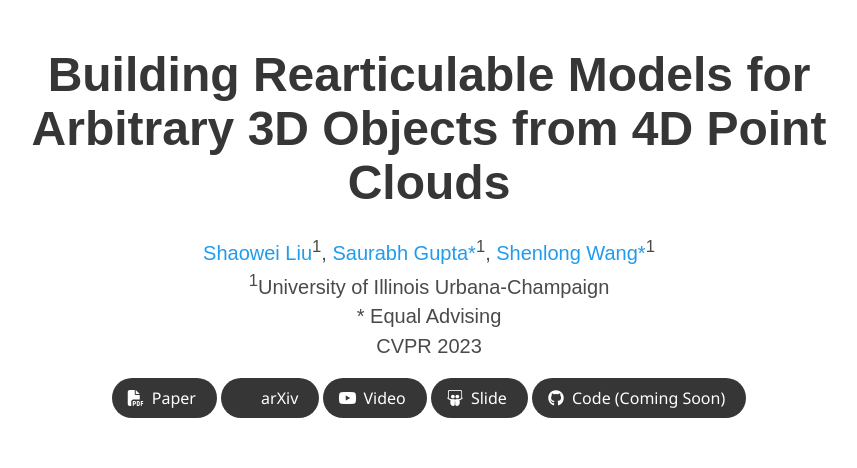
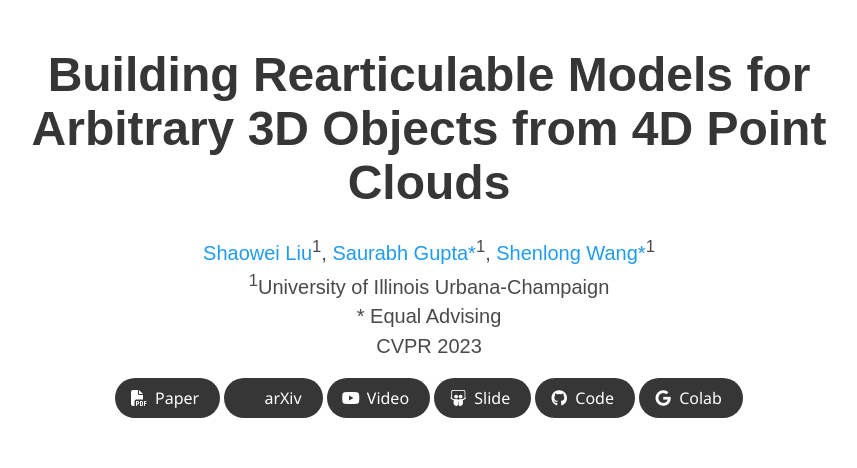
Before and after one commit to stevenlsw/reart, a plain HTML site: page index.html in a window 1280 px wide. Shown: the top 468 px of the page, without its empty margins (211-1068 px from the left). Drawn offline with nearby package versions, Linux system fonts and the light colour scheme; some icons are missing; a web font is replaced by a local one.

Commit message:
add colab

```diff
--- a/index.html
+++ b/index.html
@@ -127,9 +127,23 @@
                   <span class="icon">
                       <i class="fab fa-github"></i>
                   </span>
-                  <span>Code (Coming Soon)</span>
+                  <span>Code</span>
                   </a>
               </span>
+
+              <!-- Colab Link. -->
+              <span class="link-block">
+                <a href="https://colab.research.google.com/drive/16-77HTfuniHwyc9XsvvP_7hyuilNWtjd"
+                   class="external-link button is-normal is-rounded is-dark">
+                  <span class="icon">
+                      <i class="fab fa-google"></i>
+                  </span>
+                  <span>Colab</span>
+                  </a>
+              </span>
+
+
+
             </div>
 
           </div>
```
